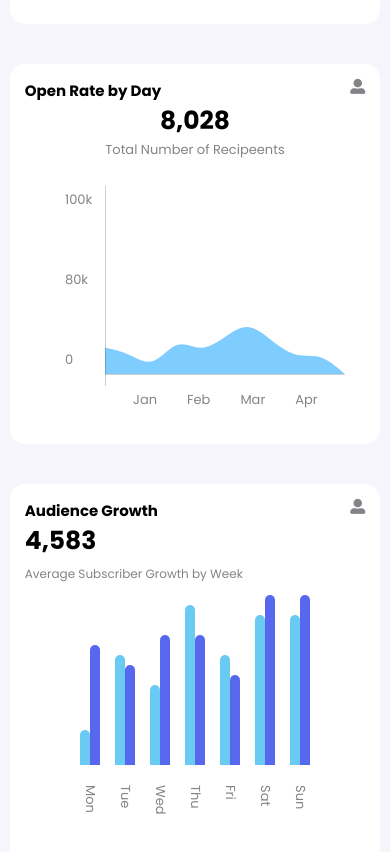
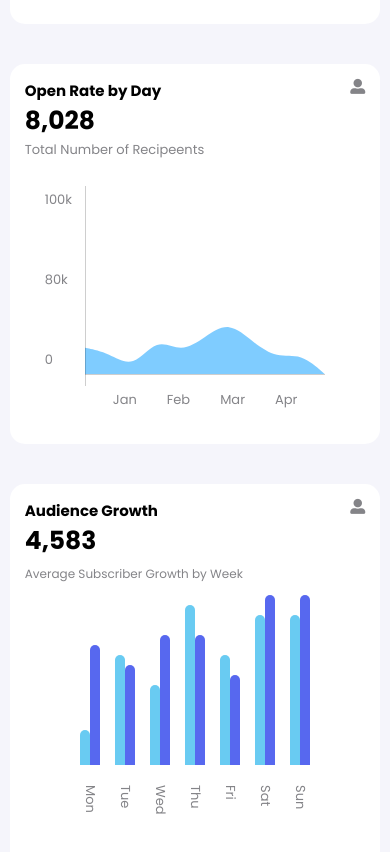
Before and after one commit to sathyaramkumar/form, a website: page index.html in a window 390 px wide. Shown: the part 1374-2226 px from the top of the page. Drawn offline with Linux system fonts and the light colour scheme.

Commit message:
adjust width in rate card

```diff
--- a/src/scss/_rate-card.scss
+++ b/src/scss/_rate-card.scss
@@ -81,7 +81,7 @@
         width: 44vw;
         height: 380px;
         &__graph {
-            width: 300px;
+            width: 250px;
             margin: auto;
             .graph__title {
                text-align: center;
@@ -138,6 +138,14 @@
         width: 95vw;
         height: 380px;
         &__graph {
+            margin: 0;
+            .graph__title {
+                text-align: start;
+             }
+             .graph__sub_title {
+                 display: block;
+                 text-align: start;
+             }
             .graph__field {
                 margin-left: 20px;
                 svg {
```
Also changed, not shown: src/scss/style.css, 1 other file.
